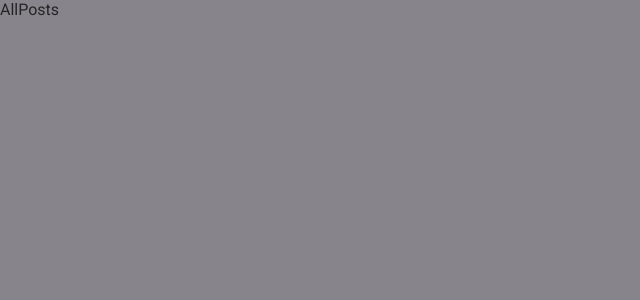
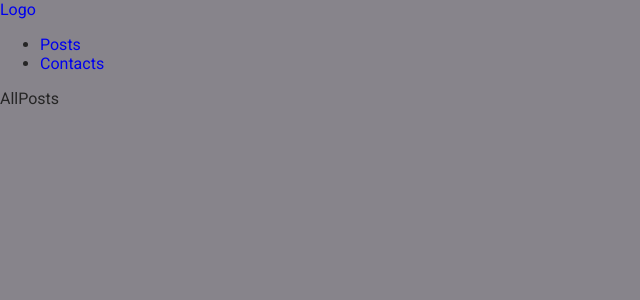
Before and after one commit to chakanevaibhav/my-next-blog, a Next.js app: page /posts in a window 1280 px wide. Shown: the top 300 px of the page, without its empty margins (0-640 px from the left). Built offline with nearby package versions, Linux system fonts and the light colour scheme.

Commit message:
added layout and navigation

```diff
--- /dev/null
+++ b/components/layout/layout.js
@@ -0,0 +1,13 @@
+import React from "react";
+import MainNavigation from "./main-navigation";
+
+const Layout = (props) => {
+  return (
+    <>
+      <MainNavigation />
+      <main>{props.children}</main>
+    </>
+  );
+};
+
+export default Layout;
--- /dev/null
+++ b/components/layout/logo.js
@@ -0,0 +1,9 @@
+import React from 'react'
+
+const Logo = () => {
+  return (
+    <div>Logo</div>
+  )
+}
+
+export default Logo
--- /dev/null
+++ b/components/layout/main-navigation.js
@@ -0,0 +1,25 @@
+import React from "react";
+import Logo from "./logo";
+import Link from "next/link";
+
+const MainNavigation = () => {
+  return (
+    <header>
+      <Link href="/">
+          <Logo />
+      </Link>
+      <nav>
+        <ul>
+          <li>
+            <Link href="/posts">Posts</Link>
+          </li>
+          <li>
+            <Link href="/contact">Contacts</Link>
+          </li>
+        </ul>
+      </nav>
+    </header>
+  );
+};
+
+export default MainNavigation;
--- a/pages/_app.js
+++ b/pages/_app.js
@@ -1,7 +1,12 @@
-import '../styles/globals.css'
+import Layout from "../components/layout/layout";
+import "../styles/globals.css";
 
 function MyApp({ Component, pageProps }) {
-  return <Component {...pageProps} />
+  return (
+    <Layout>
+      <Component {...pageProps} />
+    </Layout>
+  );
 }
 
-export default MyApp
+export default MyApp;
```
